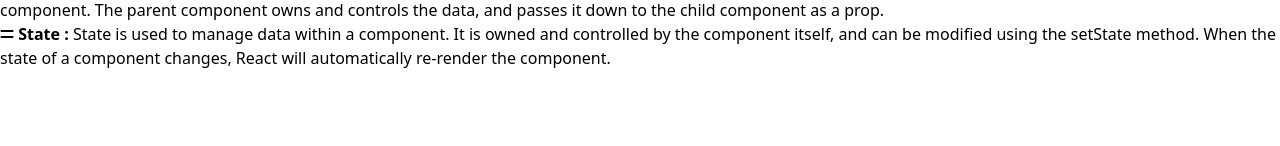
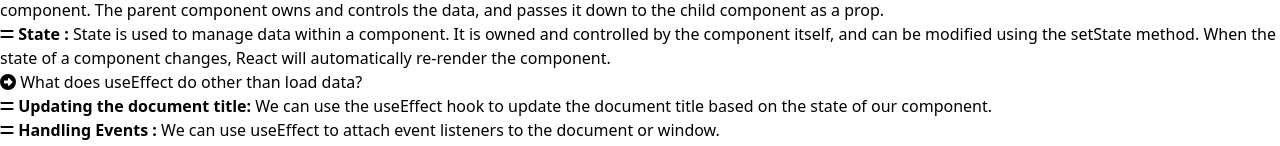
Before and after one commit to parvejpappu100/knowledge-c-afe, a React (Vite) app: page / in a window 1280 px wide. Shown: the part 3374-3520 px from the top of the page. Before the commit the page ends 3444 px from the top, so only its background shows below. Built offline with nearby package versions, Linux system fonts and the light colour scheme.

Commit message:
added second question

```diff
--- a/src/components/Question/Question.jsx
+++ b/src/components/Question/Question.jsx
@@ -11,6 +11,13 @@ const Question = () => {
                 <p><FontAwesomeIcon icon={faEquals} /> <strong>Props :</strong> Props (short for "properties") are used to pass data from a parent component to a child component. They are read-only and cannot be modified by the child component. The parent component owns and controls the data, and passes it down to the child component as a prop.</p>
                 <p><FontAwesomeIcon icon={faEquals} /> <strong>State :</strong> State is used to manage data within a component. It is owned and controlled by the component itself, and can be modified using the setState method. When the state of a component changes, React will automatically re-render the component.</p>
             </section>
+            {/* Second Question */}
+            <section className='bg-gray-200 p-4 rounded-3 my-3 rounded-3xl mx-2'>
+                <h2 className='my-3 text-3xl font-semibold'> <FontAwesomeIcon icon={faArrowAltCircleRight} /> What does useEffect do other than load data?</h2>
+                <p><FontAwesomeIcon icon={faEquals} /> <strong>Updating the document title:</strong> We can use the useEffect hook to update the document title based on the state of our component.</p>
+                <p><FontAwesomeIcon icon={faEquals} /> <strong>Handling Events :</strong> We can use useEffect to attach event listeners to the document or window. </p>
+                <p><FontAwesomeIcon icon={faEquals} /> <strong>Animations and transitions:</strong> We can use useEffect to trigger animations or transitions based on the state of our component.</p>
+            </section>
         </div>
     );
 };
```
